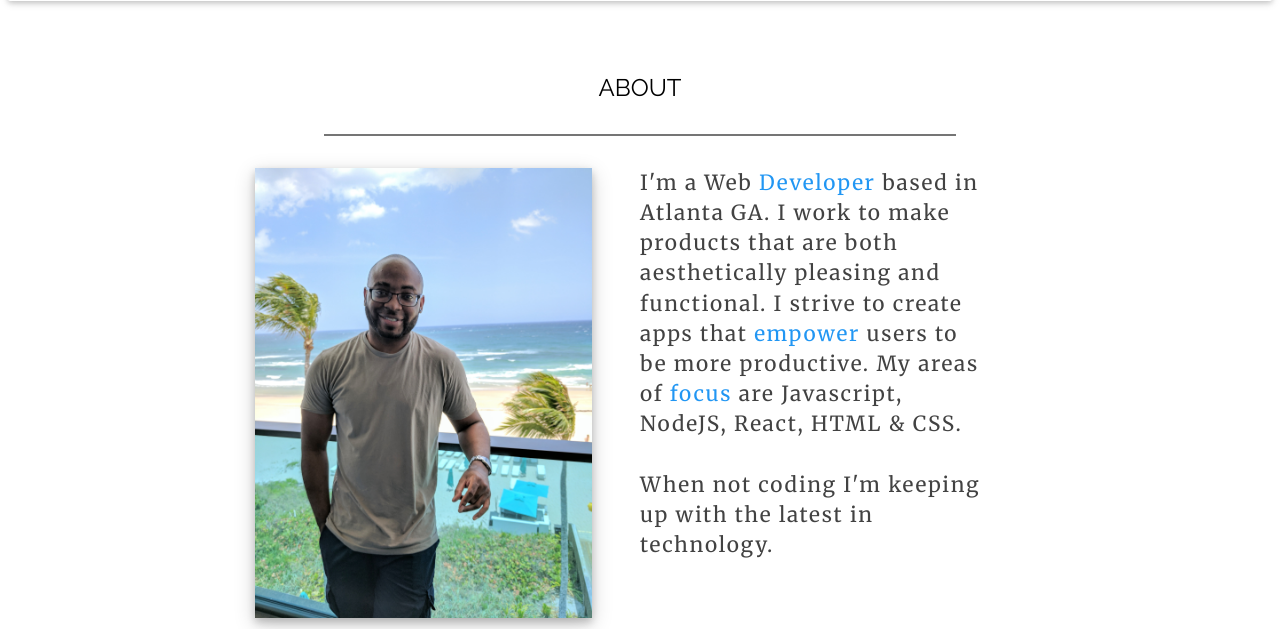
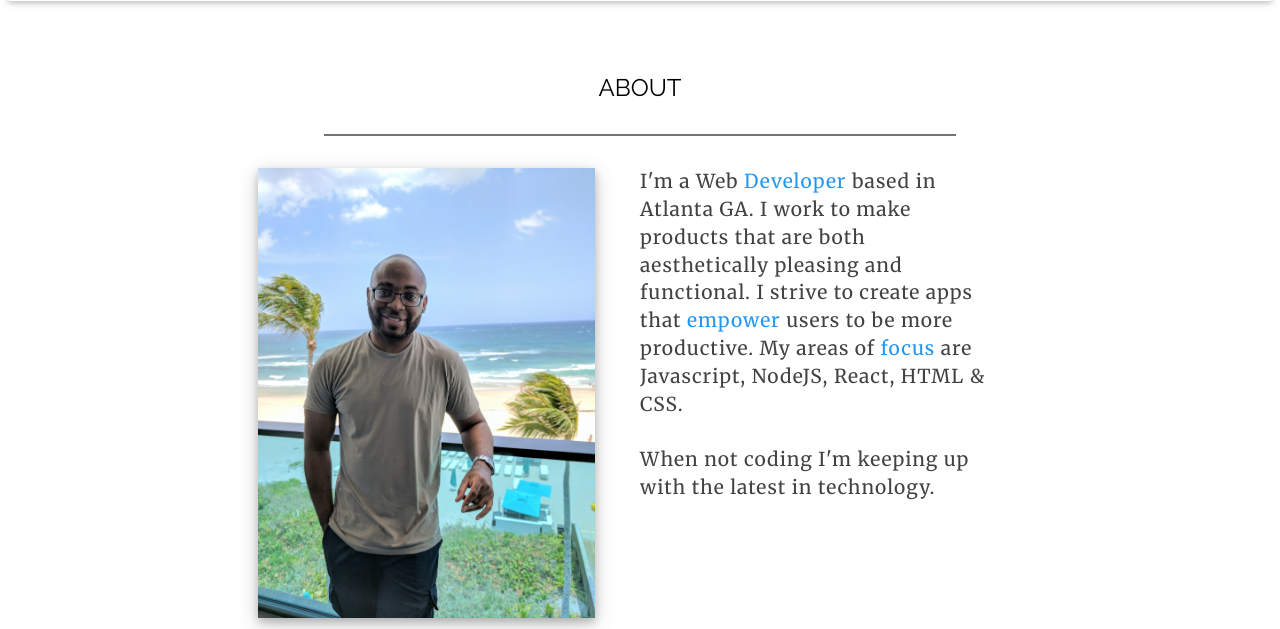
Before and after one commit to LBakerDev/Portfolio, a PHP site: page / in a window 1280 px wide. Shown: the part 472-1101 px from the top of the page. Run offline with PHP 8.4, Linux system fonts and the light colour scheme; some libraries are stand-ins or nearby versions.

Commit message:
adjusted font for bio

```diff
--- a/assets/css/main.css
+++ b/assets/css/main.css
@@ -124,10 +124,10 @@ hr{
  #about-para {
     margin: -1em 2em;
     height: 240px;
-    font-size: 1.3em;
+    font-size: 1.2em;
     font-family: merriweather;
     line-height: 145%;
-    letter-spacing: 0.08em;
+    letter-spacing: 0.05em;
     text-align: left;
     /* flex-grow: 1; */
     max-width: 100%;
```
